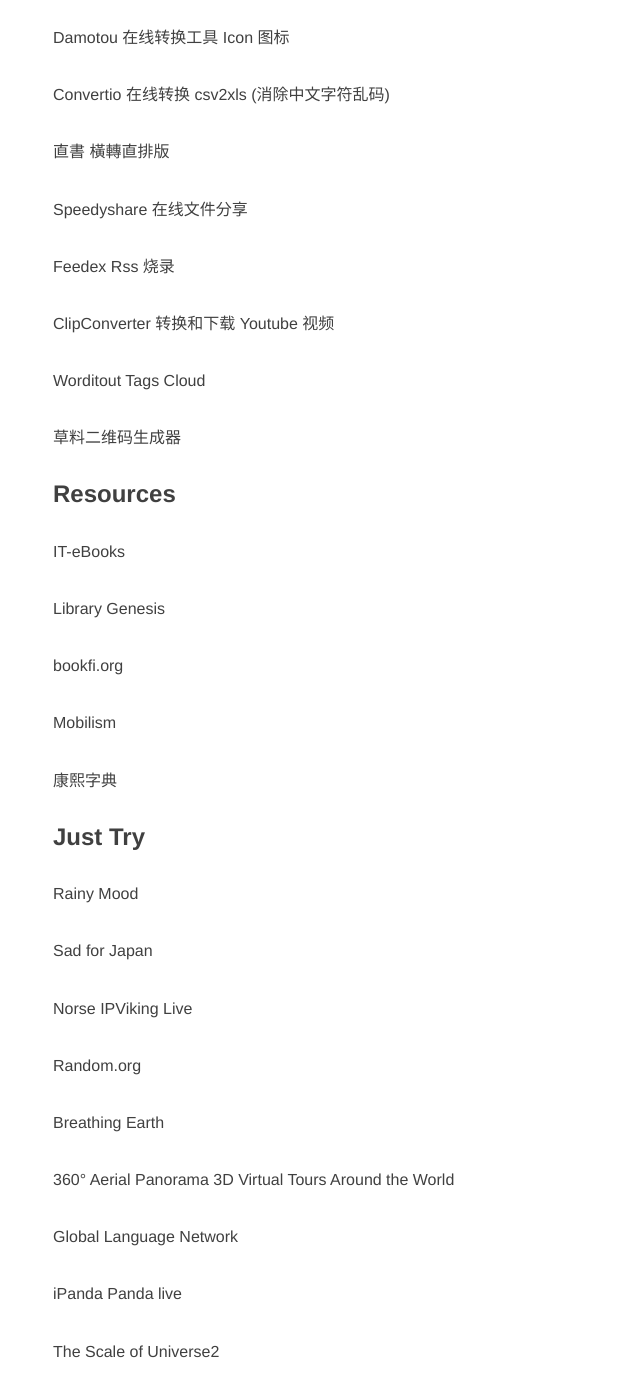
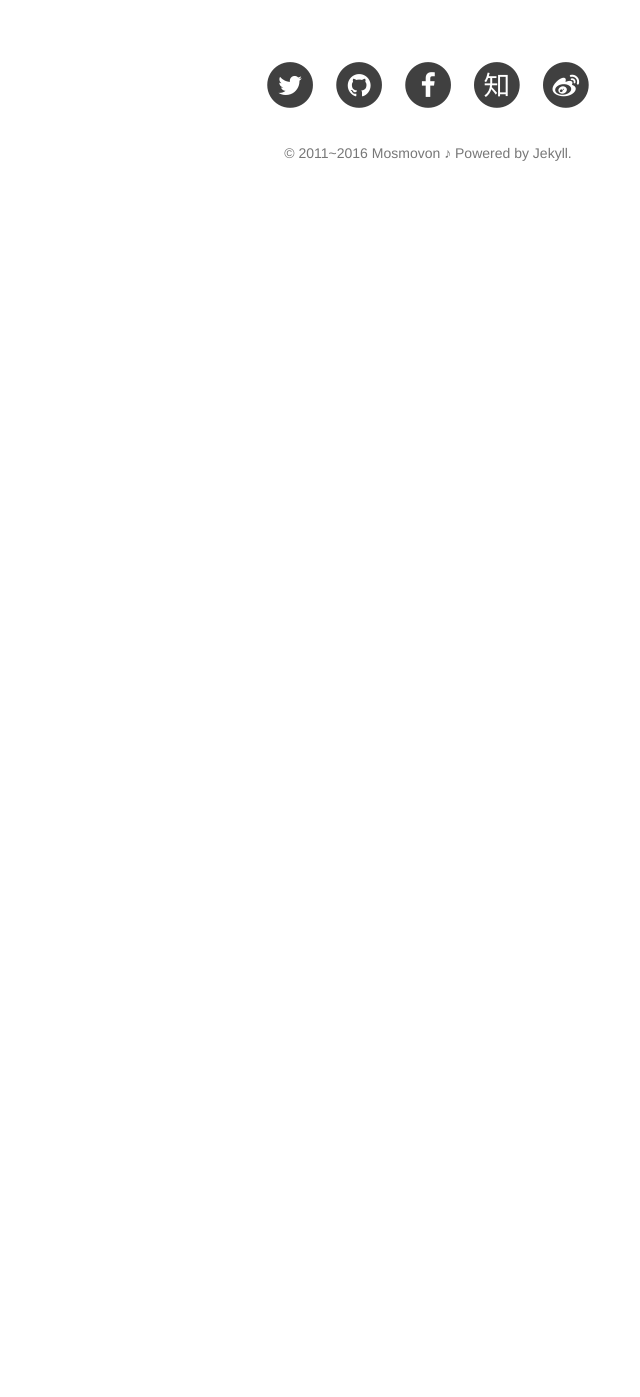
Before and after one commit to matthewyao/matthewyao.github.io, a Jekyll site: the page built from Tools.md, in a window 1280 px wide and 1400 px high, scrolled down 2156 px. Shown: the top 1397 px of the window, without its empty margins (212-852 px from the left). Built offline with Jekyll 4.4.1, drawn with Linux system fonts in a browser that asks for light colours; nearby versions of some CDN libraries; after the commit the page ends 2387 px from its top, so only the background shows below that; some of the changed text lies outside the part shown.

Commit message:
modify images

```diff
--- a/Tools.md
+++ b/Tools.md
@@ -5,14 +5,6 @@
 header-img: "img/autumn.jpg"
 ---
 
-
-### Rule
-
-[W3C Editor's Draft](http://w3c.github.io/clreq/#glyphs_sizes_and_positions_in_character_faces_of_punctuation_marks) 中文排版
-
-[AQicn](http://aqicn.org/city/) PM2.5
-
-[StateAir](http://stateair.net/) U.S. Department of State Air Quality Monitoring Program
 
 ### Tools
 
@@ -52,23 +44,11 @@
 
 [NeteaseMusic](http://music.163.com/)
 
-[Duolingo](duolingo.com) Language Learning
-
-[ChromeSync](https://www.google.com/settings/chrome/sync) Chrome 同步设置
-
-[Alexa](http://www.alexa.com/) 网站查询
-
-[Archive.org](http://archive.org/web/web.php) 时光机
-
 ### Convert
-
-[jp2a](https://csl.name/jp2a/) JPEG to ASCII converter
 
 [Shorten](http://www.waqiang.com/index.php/url/shorten) 网址转换
 
 [Damotou](http://www.damotou.com/index.php) 在线转换工具 Icon 图标
-
-[Convertio](https://convertio.co/zh/csv-xls/) 在线转换 csv2xls (消除中文字符乱码)
 
 [直書](http://antiintelgather.github.io/) 橫轉直排版
 
@@ -82,34 +62,4 @@
 
 [草料二维码生成器](http://cli.im/)
 
-### Resources
-
-[IT-eBooks](http://it-ebooks.info/)
-
-[Library Genesis](http://gen.lib.rus.ec/)
-
-[bookfi.org](http://en.bookfi.org/)
-
-[Mobilism](http://forum.mobilism.org/viewforum.php?f=120&sid=5d7797456253aa3d63635b4f492ad1ce)
-
-[康熙字典](http://www.zdic.net/z/kxzd/)
-
-### Just Try
-
-[Rainy Mood](http://www.rainymood.com/)
-
-[Sad for Japan](http://www.sadforjapan.com/)
-
-[Norse IPViking Live](http://map.ipviking.com/)
-
-[Random.org](https://www.random.org/)
-
-[Breathing Earth](http://www.breathingearth.net/)
-
-[360° Aerial Panorama](http://www.airpano.com/)  3D Virtual Tours Around the World
-
-[Global Language Network](http://language.media.mit.edu/visualizations/books)
-
-[iPanda](http://live.ipanda.com/) Panda live
-
-[The Scale of Universe2](http://htwins.net/scale2/)
+###更多发现中...
```
Also changed, not shown: Travel.md (+1 -1 lines).
